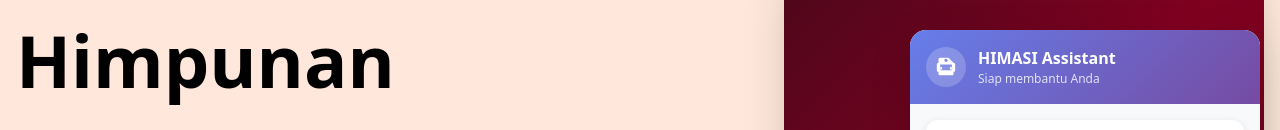
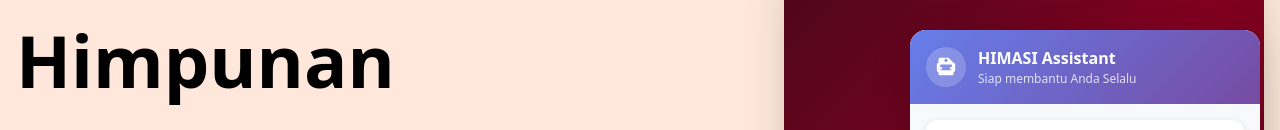
Before and after one commit to CatwisBot/himasi-unas, a Next.js app: page / in a window 1280 px wide. Both pictures are taken after a click on the element 1230 px from the left and 750 px from the top of the page. Shown: the part 180-310 px from the top of the page. Built offline with nearby package versions, Linux system fonts and the light colour scheme.

Commit message:
fix: update chatbot greeting message for clarity

```diff
--- a/components/shared/Chatbot/FloatingChatWidget.tsx
+++ b/components/shared/Chatbot/FloatingChatWidget.tsx
@@ -55,7 +55,7 @@ const FloatingChatWidget = () => {
                             </div>
                             <div className="header-text">
                                 <h3>HIMASI Assistant</h3>
-                                <p>Siap membantu Anda</p>
+                                <p>Siap membantu Anda Selalu</p>
                             </div>
                         </div>
                     </div>
```
